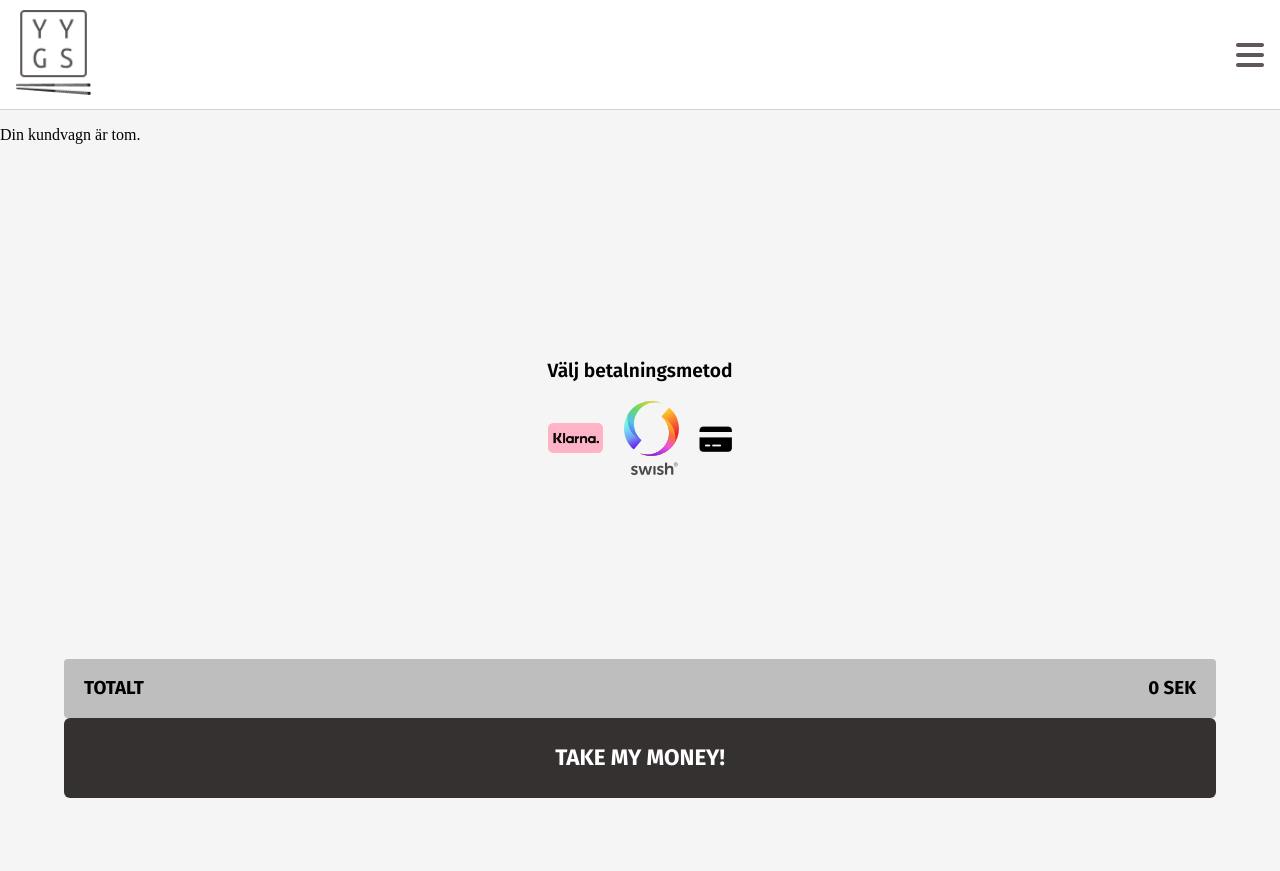
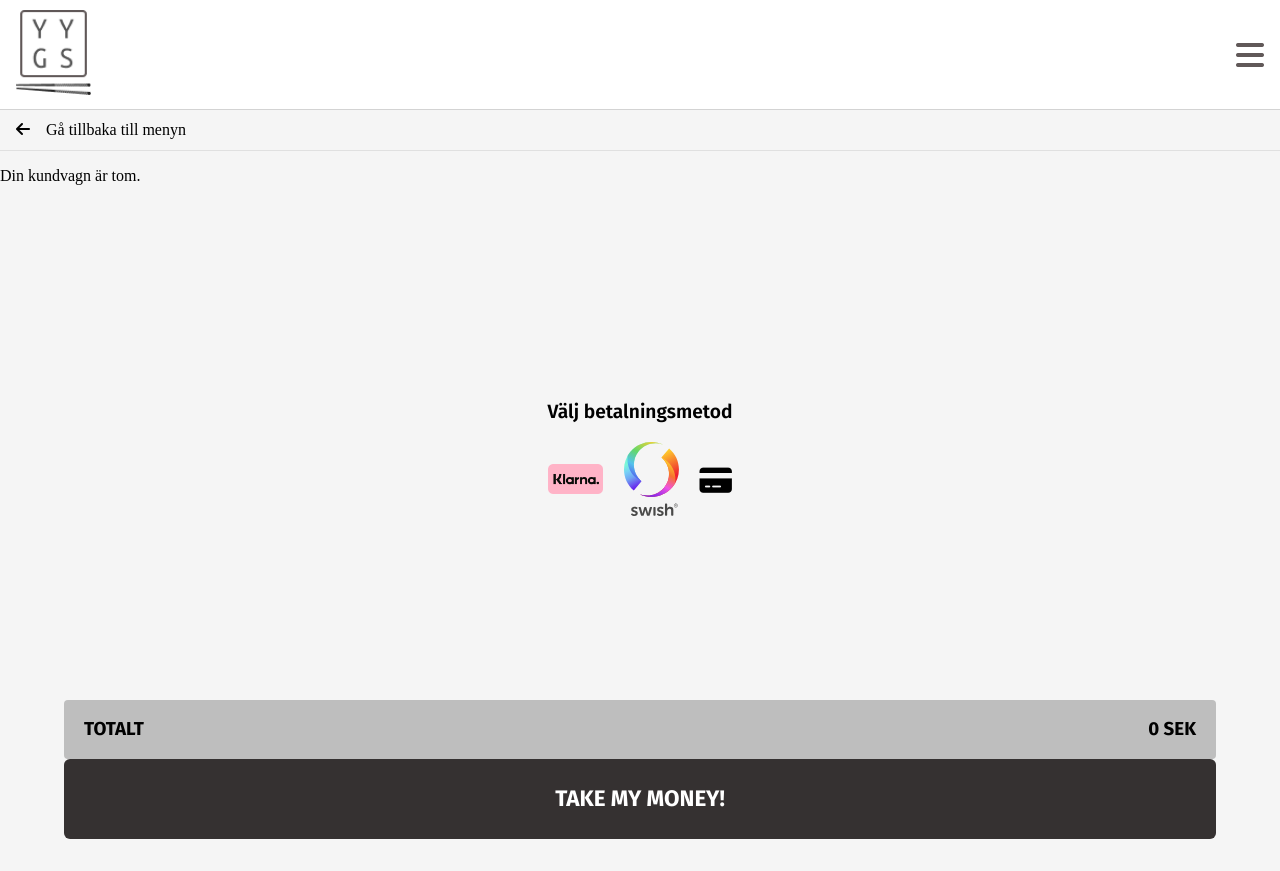
Before and after one commit to AdrianRydin/AgileYumTruck, a plain HTML site: page src/kundvagn.html in a window 1280 px wide. Before the commit the page ends 830 px from the top, so only its background shows below. Drawn offline with nearby package versions, Linux system fonts and the light colour scheme.

Commit message:
small changes in styling

```diff
--- a/src/kundvagn.html
+++ b/src/kundvagn.html
@@ -16,6 +16,7 @@
     <title>Agile Yum Yum Truck - Kundvagn</title>
     <script type="module" src="/src/js/utils/oData.js"></script>
     <script type="module" src="/src/js/modules/kundvagn.js"></script>
+    <script type="module" src="/src/js/utils/navigation.js"></script>
 </head>
 <body>
 
@@ -53,6 +54,10 @@
         </li>
         </section>
     </nav>
+    <aside class="back-button">
+        <a href="mat.meny.html"><i class="fa-solid fa-arrow-left"></i></a>
+        <a href="mat.meny.html">Gå tillbaka till menyn</a>
+    </aside>
     <main>
         <article class="top-order-container">
             <!-- Template for cart items (hidden) -->
--- a/src/styling/kundvagn.css
+++ b/src/styling/kundvagn.css
@@ -13,6 +13,23 @@ main{
 }
 .header{
     width: 100%;
+}
+
+.back-button{
+    display:flex;
+    justify-content: flex-start;
+    align-items: center;
+    height: 5vh;
+    gap: 1rem;
+    padding-left: 1rem;
+    border-bottom: 1px solid #e0e0e0;
+}
+.back-button a{
+    text-decoration: none;
+    color: black;
+}
+.back-button i{
+    color:black;
 }
 
 
```
Also changed, not shown: src/js/modules/orderConfirmation.js (+1 -19 lines), src/login.html (+1 -1 lines), src/order-confirmation.html (+1 -1 lines), src/styling/order-confirmation.css (+8 -3 lines).
